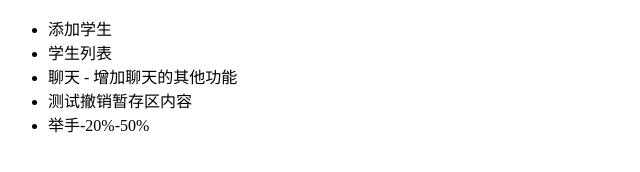
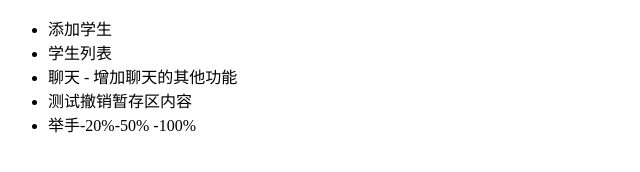
Before and after one commit to lh-liuhui/student, a plain HTML site: page index.html in a window 1280 px wide. Shown: the full height of the page, 0-640 px from the left. Drawn offline with Linux system fonts and the light colour scheme.

Commit message:
dev分支的举手功能开发完成

```diff
--- a/index.html
+++ b/index.html
@@ -9,7 +9,7 @@
 			<li>学生列表</li>
 			<li>聊天 - 增加聊天的其他功能</li>
 			<li>测试撤销暂存区内容</li>
-			<li>举手-20%-50%</li>
+			<li>举手-20%-50% -100%</li>
 		</ul>
 	</body>
 </html>
```
